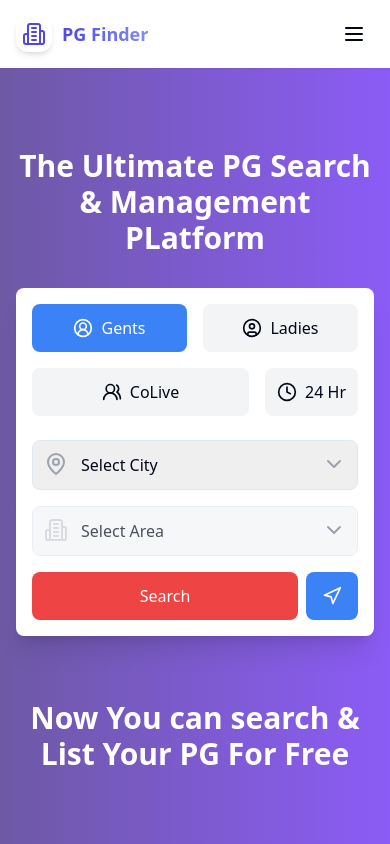
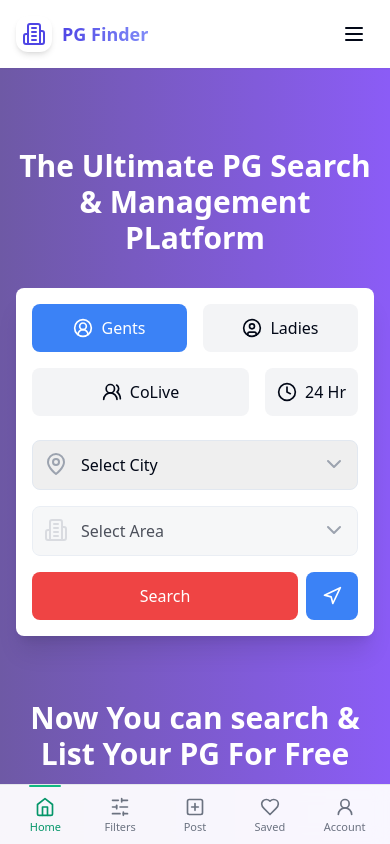
Before and after one commit to lokesh-chowdary/pghunt, a React (Vite) app: page / in a window 390 px wide. Shown: the top 844 px of the page. Built offline with nearby package versions, Linux system fonts and the light colour scheme.

Commit message:
Implemented mobile navigation bar and minor design changes in PG details card

```diff
--- a/src/components/home/Layout.tsx
+++ b/src/components/home/Layout.tsx
@@ -5,6 +5,7 @@ import { useAuthStore } from '../store/authStore';
 import { toast } from 'sonner';
 import DevModeToggle from '../common/DevModeToggle';
 import Footer from '../footer/Footer';
+import Mobile_nav_bar from './MobileNavBar';
 import MobileNavBar from './MobileNavBar';
 export default function Layout() {
   const location = useLocation();
@@ -184,6 +185,7 @@ export default function Layout() {
 
         <Outlet />
         <DevModeToggle />
+         <Mobile_nav_bar />
          <Footer />
 
 
```
